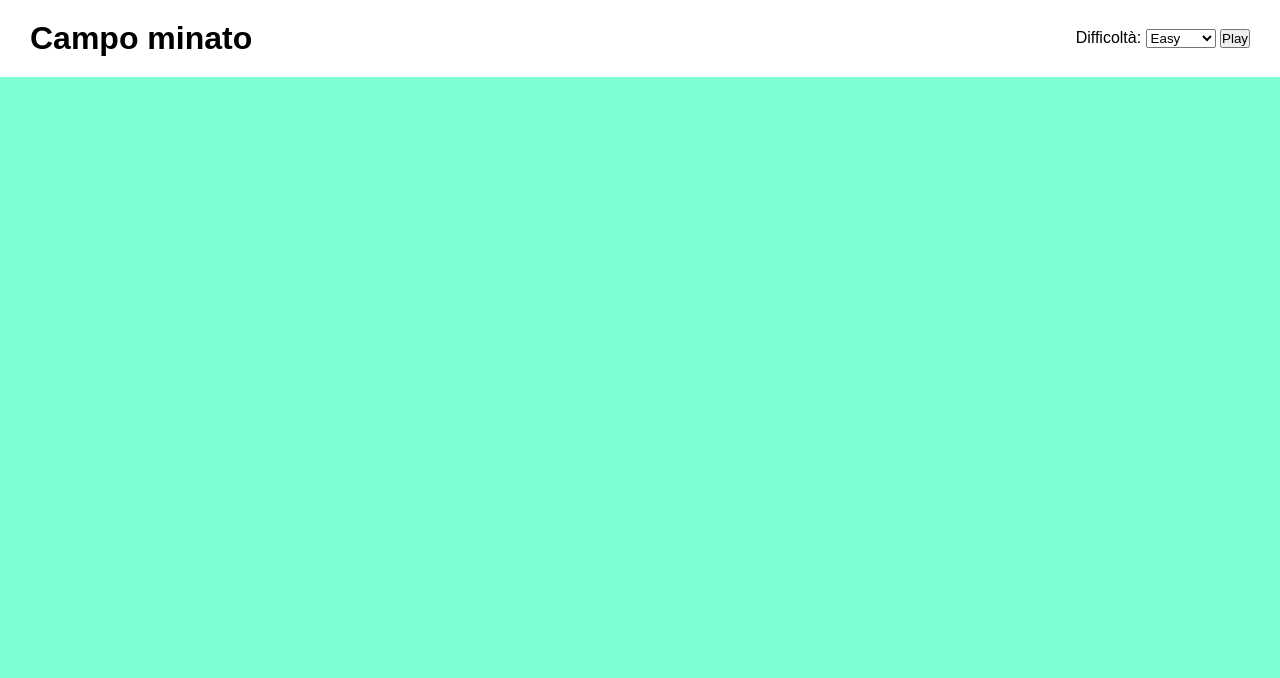
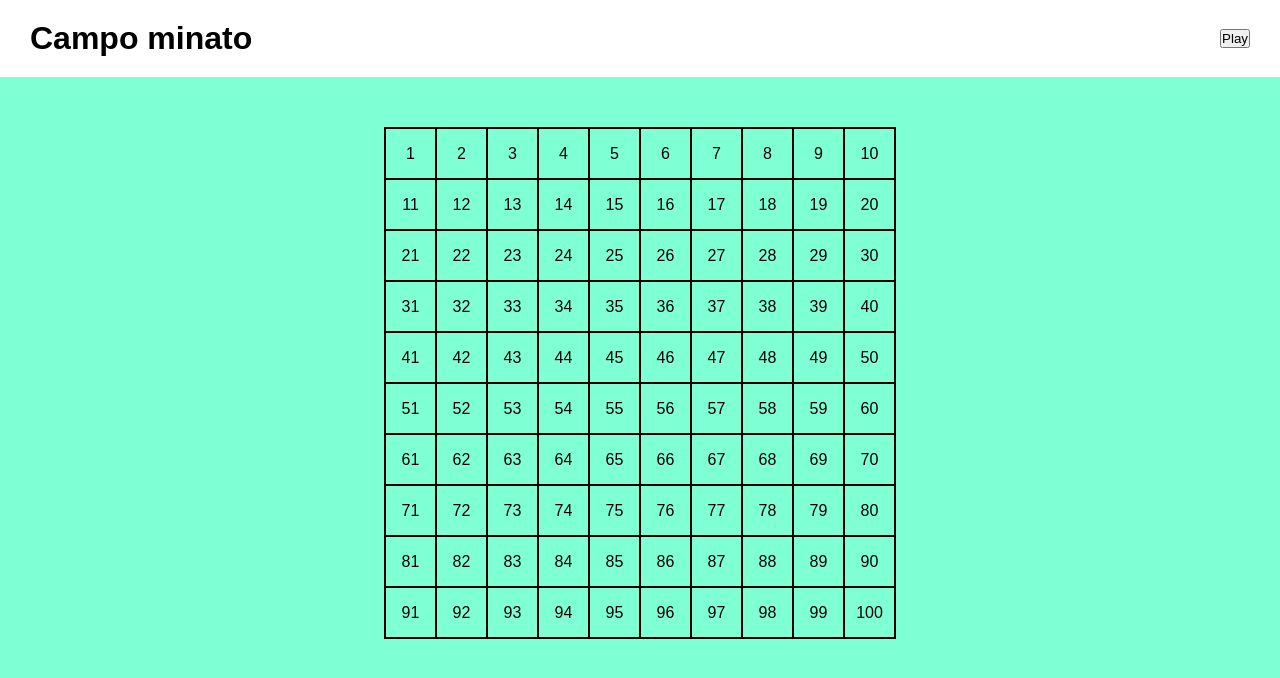
Before and after one commit to giacomofigus/js-campominato-grid, a plain HTML site: page index.html in a window 1280 px wide. Both pictures are taken after a click on the button "Play". Drawn offline with Linux system fonts and the light colour scheme.

Commit message:
feat: basic campo-minato w/o bonus

```diff
--- a/index.html
+++ b/index.html
@@ -8,23 +8,36 @@
 </head>
 <body>
 
-    <main>
+
         <header>
             <h1>Campo minato</h1>
-
-            <div>
+            <button id="btn">Play</button>
+            <!-- <div>
                 <div>
                     <span>Difficoltà:</span>
-                    <select id="">
-                        <option value="Easy">Easy</option>
-                        <option value="Medium">Medium</option>
-                        <option value="Hard">Hard</option>
-                    </select>
+                    <form name="myForm">
+                        <select name="menu">
+                            <option value="easy">Easy</option>
+                            <option value="medium">Medium</option>
+                            <option value="hard">Hard</option>
+                        </select>
+                        <button id="button">Play</button>
+                    </form>
+                </div>
+            </div> -->
 
-                    <button>Play</button>
-                </div>
-            </div>
         </header>
+
+    <main>
+        <div id="grid">
+            <!-- <div class="box blue">
+                ciao
+            </div> -->
+
+
+            <!-- Generare box tramite js con all'interno span per poter inserire il numero che al click diventa azzurro-->
+        </div>
+
     </main>
 
     <script src="./main.js"></script>
--- a/main.js
+++ b/main.js
@@ -0,0 +1,100 @@
+/**
+Consegna
+L'utente clicca su un bottone che genererà una griglia di gioco quadrata.
+Ogni cella ha un numero progressivo, da 1 a 100.
+Ci saranno quindi 10 caselle per ognuna delle 10 righe.
+Quando l'utente clicca su ogni cella, la cella cliccata si colora di azzurro ed emetto un messaggio in console con il numero della cella cliccata.
+*/
+
+
+// let formHtml = document.forms['myForm'];
+// let menuHtml = formHtml.menu
+// let options = formHtml.menu.options
+let btnHtml = document.getElementById("btn")
+let gridHtml= document.getElementById("grid")
+
+btnHtml.addEventListener('click', function(){
+    // creo 100 box
+    for(i = 1; i <= 100; i++){
+        // creo box generale
+        let box = document.createElement("div")
+
+        // gli inserisco il numero all'interno
+        box.innerHTML = `<span>${i}</span>`
+
+        // gli do la calsse
+        box.classList.add("box-easy")
+
+
+        // do la funzione al click
+        box.addEventListener('click', function(){
+
+            //seleziono la box cliccata
+            let spanHtml = this.querySelector("span").innerText
+
+            //gli aggiungo il colore azzurro
+            this.classList.toggle("blue")
+
+            // mostro nel log il numero selezionato
+            console.log(`Hai cliccato il numero: ${spanHtml}`);
+        })
+
+        // inserisco all'interno della griglia
+        grid.appendChild(box)
+    }
+}, {once: true});
+
+
+
+
+
+
+
+
+
+
+
+
+
+
+
+
+
+
+// formHtml.onsubmit = function clickEasy(e){
+//     e.preventDefault();
+//     let optionValue = this.menu.value;
+
+
+//     if (optionValue == "easy") {
+
+//         for( let i = 0; i < 100; i++ ){
+//             let grid = document.getElementById("gridEasy")
+//             let box = document.createElement("div")
+//             box.innerHTML = "Ciao"
+//             box.classList.add("box-easy")
+//             grid.appendChild(box)
+//             console.log(box);
+//         }
+
+
+
+//     }
+
+// }
+
+
+
+
+
+//SINTASSI PER CREARE BOX INTERNO IF
+/*
+if (optionValue == "easy") {
+    let gridEasyHtml = document.getElementById("gridEasy")
+    let boxEasyHtml = document.createElement("div")
+    boxEasyHtml.innerHTML = "Ciao"
+    boxEasyHtml.classList.add("box")
+    gridEasyHtml.appendChild(boxEasyHtml)
+
+}
+*/
--- a/style.css
+++ b/style.css
@@ -10,6 +10,14 @@ body{
     font-family: sans-serif;
 }
 
+main{
+    display: flex;
+    flex-direction: column;
+    justify-content: center;
+    align-items: center;
+    margin-top: 50px;
+}
+
 header{
     display: flex;
     align-items: center;
@@ -18,3 +26,33 @@ header{
     padding-block: 20px;
     background-color: white;
 }
+
+#grid{
+    border: 1px solid black;
+    width: 40%;
+    display: flex;
+    flex-wrap: wrap;
+}
+
+.box-easy{
+    aspect-ratio: 1;
+    border: 1px solid black;
+    flex-basis: calc(100% / 10);
+    display: flex;
+    justify-content: center;
+    align-items: center;
+}
+
+/* .box-easy span{
+
+} */
+
+.box-medium{
+    aspect-ratio: 1;
+    border: 1px solid black;
+    flex-basis: calc(100% / 9);
+}
+
+.blue{
+    background-color: aqua;
+}
```
